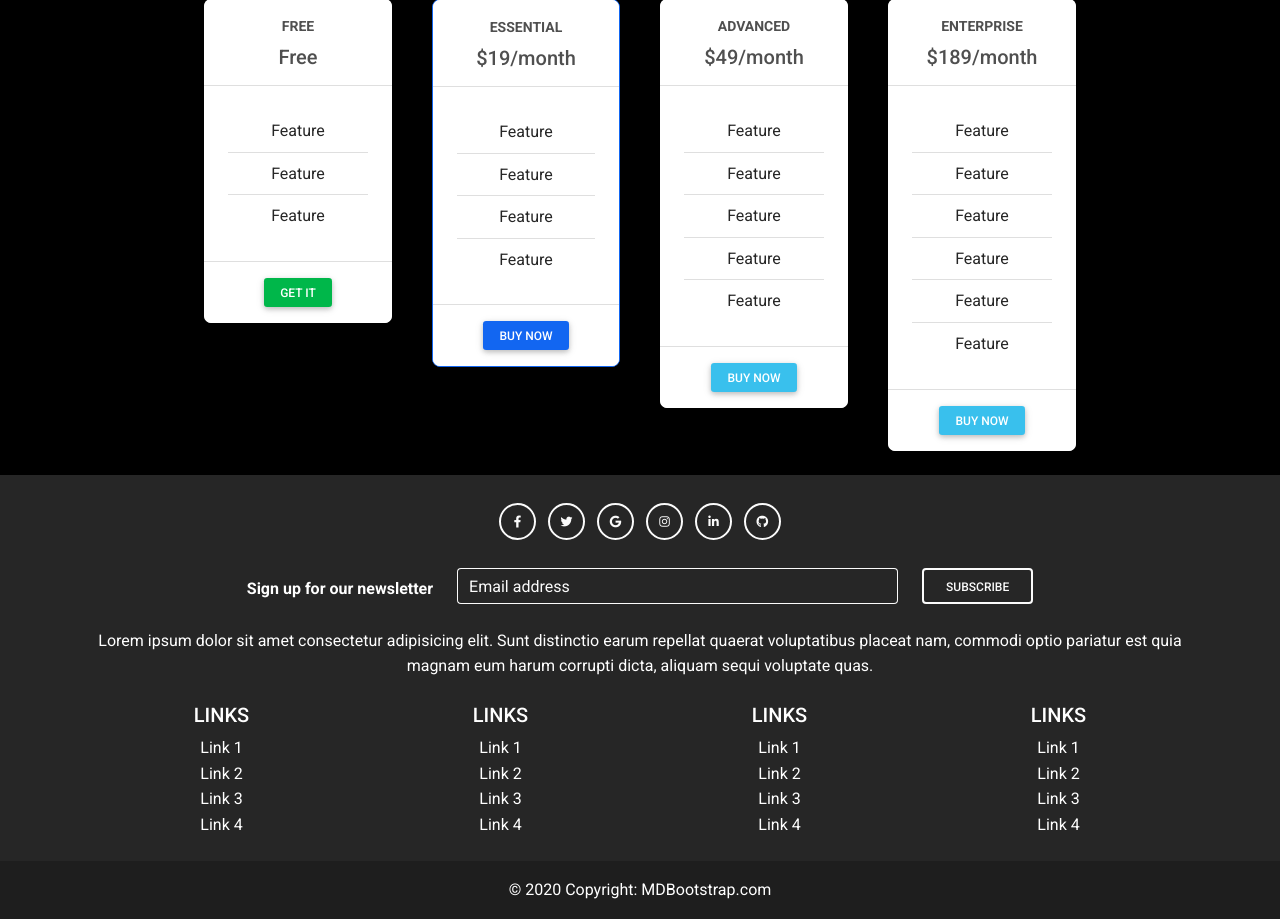
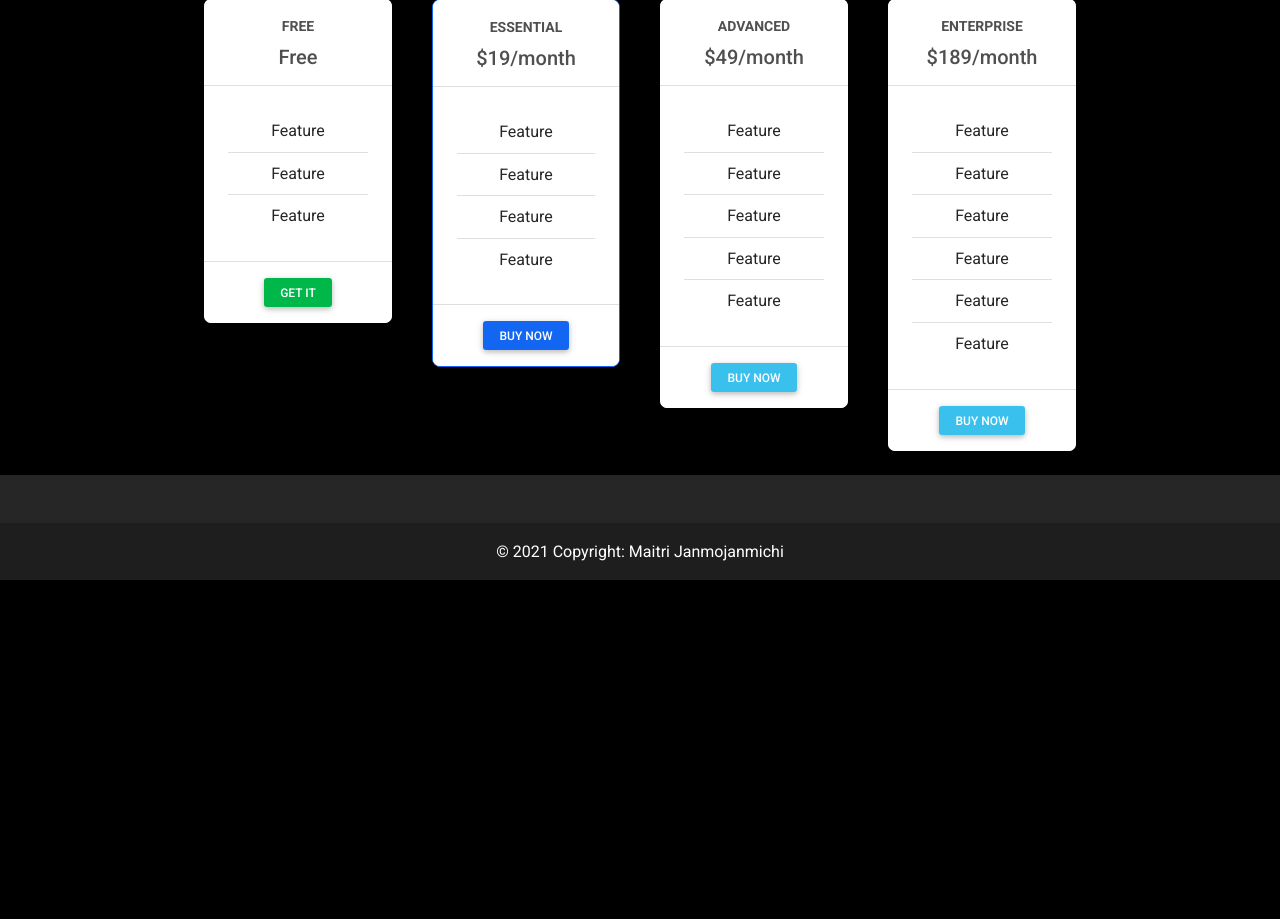
Before and after one commit to TheLogicalNights/matrimonial-website, a PHP site: page /index.php in a window 1280 px wide. Shown: the part 2669-3588 px from the top of the page. After the commit the page ends 3249 px from the top, so only its background shows below. Run offline with PHP 8.4, Linux system fonts and the light colour scheme.

Commit message:
Updated footer

```diff
--- a/footer.php
+++ b/footer.php
@@ -3,91 +3,91 @@
   <!-- Grid container -->
   <div class="container p-4">
     <!-- Section: Social media -->
-    <section class="mb-4">
-      <!-- Facebook -->
+    <!-- <section class="mb-4">
+      Facebook
       <a class="btn btn-outline-light btn-floating m-1" href="#!" role="button"
         ><i class="fab fa-facebook-f"></i
       ></a>
 
-      <!-- Twitter -->
+      Twitter
       <a class="btn btn-outline-light btn-floating m-1" href="#!" role="button"
         ><i class="fab fa-twitter"></i
       ></a>
 
-      <!-- Google -->
+      Google
       <a class="btn btn-outline-light btn-floating m-1" href="#!" role="button"
         ><i class="fab fa-google"></i
       ></a>
 
-      <!-- Instagram -->
+      Instagram
       <a class="btn btn-outline-light btn-floating m-1" href="#!" role="button"
         ><i class="fab fa-instagram"></i
       ></a>
 
-      <!-- Linkedin -->
+      Linkedin
       <a class="btn btn-outline-light btn-floating m-1" href="#!" role="button"
         ><i class="fab fa-linkedin-in"></i
       ></a>
 
-      <!-- Github -->
+      Github
       <a class="btn btn-outline-light btn-floating m-1" href="#!" role="button"
         ><i class="fab fa-github"></i
       ></a>
-    </section>
+    </section> -->
     <!-- Section: Social media -->
 
     <!-- Section: Form -->
-    <section class="">
+    <!-- <section class="">
       <form action="">
-        <!--Grid row-->
+        Grid row
         <div class="row d-flex justify-content-center">
-          <!--Grid column-->
+          Grid column
           <div class="col-auto">
             <p class="pt-2">
               <strong>Sign up for our newsletter</strong>
             </p>
           </div>
-          <!--Grid column-->
+          Grid column
 
-          <!--Grid column-->
+          Grid column
           <div class="col-md-5 col-12">
-            <!-- Email input -->
+            Email input
             <div class="form-outline form-white mb-4">
               <input type="email" id="form5Example2" class="form-control" />
               <label class="form-label" for="form5Example2">Email address</label>
             </div>
           </div>
-          <!--Grid column-->
+          Grid column
 
-          <!--Grid column-->
+          Grid column
           <div class="col-auto">
-            <!-- Submit button -->
+            Submit button
             <button type="submit" class="btn btn-outline-light mb-4">
               Subscribe
             </button>
           </div>
-          <!--Grid column-->
+          Grid column
         </div>
-        <!--Grid row-->
+        Grid row
       </form>
-    </section>
+    </section> -->
     <!-- Section: Form -->
 
     <!-- Section: Text -->
-    <section class="mb-4">
+    <!-- <section class="mb-4">
       <p>
         Lorem ipsum dolor sit amet consectetur adipisicing elit. Sunt distinctio earum
         repellat quaerat voluptatibus placeat nam, commodi optio pariatur est quia magnam
         eum harum corrupti dicta, aliquam sequi voluptate quas.
       </p>
     </section>
-    <!-- Section: Text -->
+    Section: Text -->
 
     <!-- Section: Links -->
-    <section class="">
-      <!--Grid row-->
+    <!-- <section class="">
+      Grid row
       <div class="row">
-        <!--Grid column-->
+        Grid column
         <div class="col-lg-3 col-md-6 mb-4 mb-md-0">
           <h5 class="text-uppercase">Links</h5>
 
@@ -106,9 +106,9 @@
             </li>
           </ul>
         </div>
-        <!--Grid column-->
+        Grid column
 
-        <!--Grid column-->
+        Grid column
         <div class="col-lg-3 col-md-6 mb-4 mb-md-0">
           <h5 class="text-uppercase">Links</h5>
 
@@ -127,9 +127,9 @@
             </li>
           </ul>
         </div>
-        <!--Grid column-->
+        Grid column
 
-        <!--Grid column-->
+        Grid column
         <div class="col-lg-3 col-md-6 mb-4 mb-md-0">
           <h5 class="text-uppercase">Links</h5>
 
@@ -148,9 +148,9 @@
             </li>
           </ul>
         </div>
-        <!--Grid column-->
+        Grid column
 
-        <!--Grid column-->
+        Grid column
         <div class="col-lg-3 col-md-6 mb-4 mb-md-0">
           <h5 class="text-uppercase">Links</h5>
 
@@ -169,18 +169,18 @@
             </li>
           </ul>
         </div>
-        <!--Grid column-->
+        Grid column
       </div>
-      <!--Grid row-->
-    </section>
+      Grid row
+    </section> -->
     <!-- Section: Links -->
   </div>
   <!-- Grid container -->
 
   <!-- Copyright -->
   <div class="text-center p-3" style="background-color: rgba(0, 0, 0, 0.2);">
-    © 2020 Copyright:
-    <a class="text-white" href="https://mdbootstrap.com/">MDBootstrap.com</a>
+    © 2021 Copyright:
+    <a class="text-white" href="https://maitrijanmojanmachi.com/">Maitri Janmojanmichi</a>
   </div>
   <!-- Copyright -->
 </footer>
```
